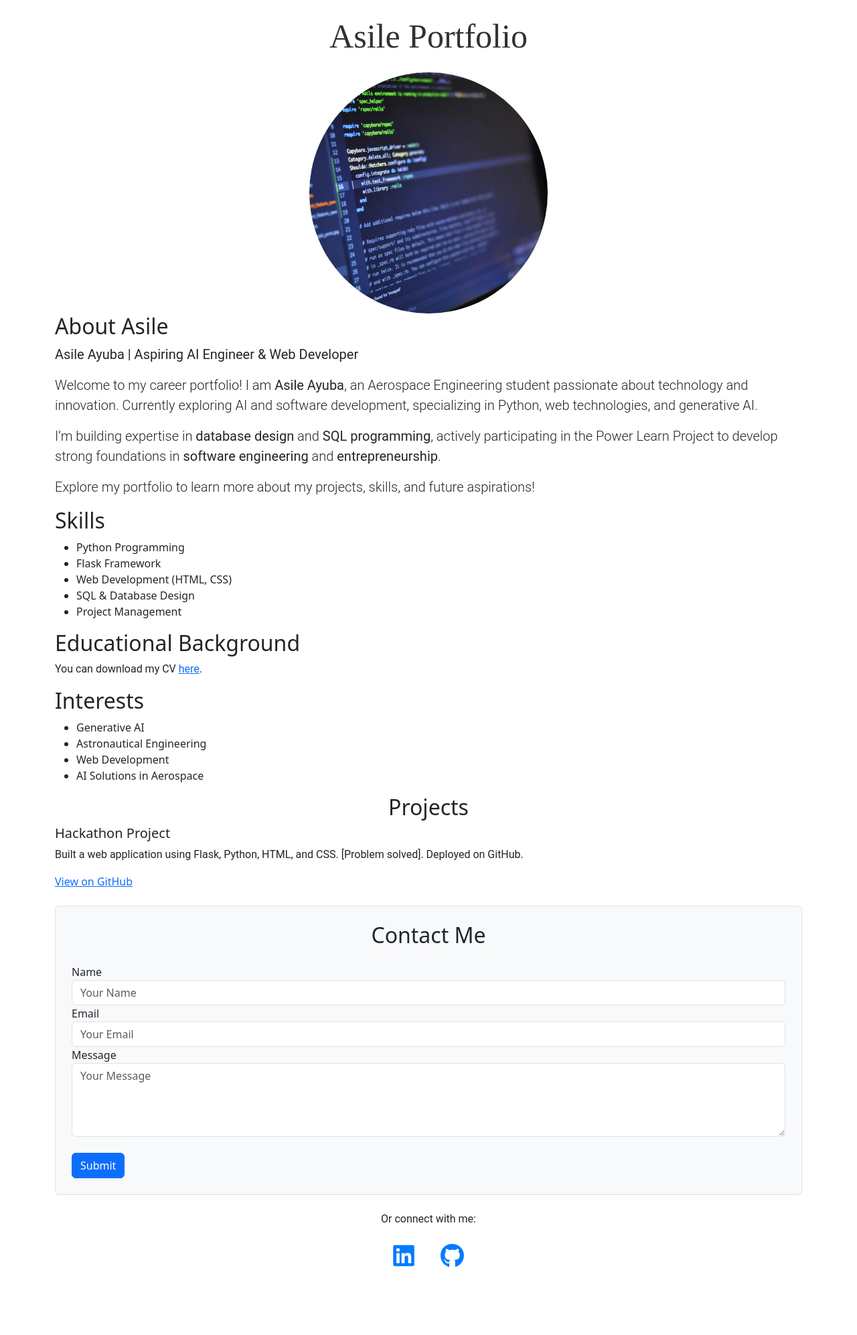
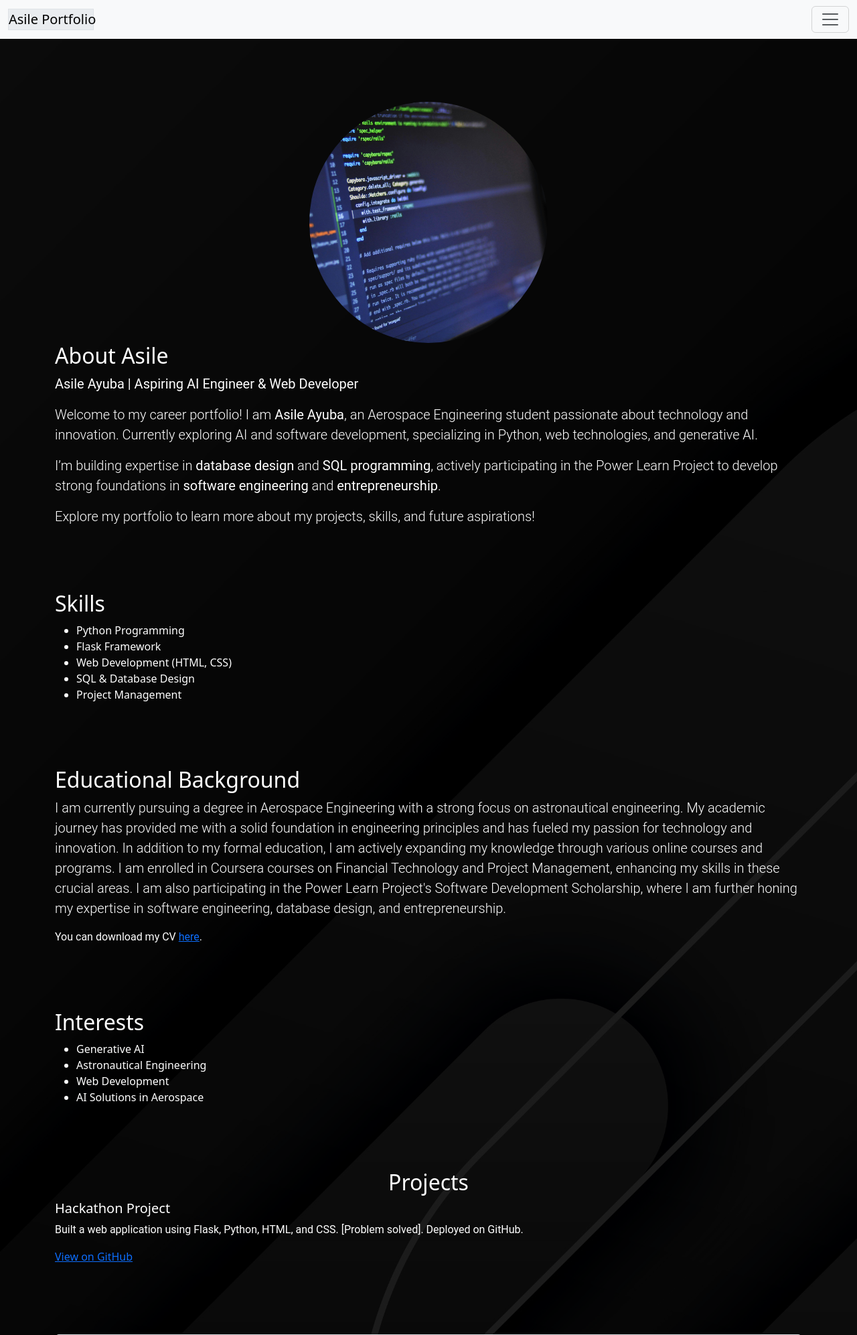
Before and after one commit to asileayuba/Asile-Career-Website, a Flask app: page / in a window 1280 px wide. Shown: the top 1993 px of the page at 67% size. Before the commit the page ends 1891 px from the top, so only its background shows below. Run offline with Flask 3, Linux system fonts and the light colour scheme; some libraries are stand-ins or nearby versions.

Commit message:
Update added, and more still coming

```diff
--- a/templates/home.html
+++ b/templates/home.html
@@ -8,11 +8,35 @@
     <link href="https://cdnjs.cloudflare.com/ajax/libs/font-awesome/5.15.4/css/all.min.css" rel="stylesheet">
     <title>Asile Portfolio</title>
     <style>
+        /* Background image with a dark overlay */
+        body {
+            background-image: url("static/Background-Image.jpg");
+            background-size: cover;
+            background-position: center;
+            position: relative;
+        }
+
+        /* Overlay to darken background */
+        body::before {
+            content: '';
+            position: absolute;
+            top: 0;
+            left: 0;
+            width: 100%;
+            height: 100%;
+            background-color: rgba(0, 0, 0, 0.6); /* Dark overlay */
+            z-index: -1;
+        }
+
+        /* Adjusting text colors for better readability */
+        h1, h2, p, ul, li, h5 {
+            color: #ffffff; /* White text */
+        }
+
         h1 {
             font-size: 50px;
             font-family: 'Times New Roman', Times, serif;
             font-weight: normal;
-            color: rgb(50, 50, 50);
             text-align: center;
         }
 
@@ -45,21 +69,75 @@
         .social-links a:hover {
             color: #0056b3;
         }
+
+        .bg-light {
+            background-color: rgba(255, 255, 255, 0.8) !important; /* Lighter background for form */
+        }
+
+        /* Add padding to the top of sections to account for the fixed navbar */
+        section {
+            padding-top: 80px; /* Adjust this value to match the height of your navbar */
+        }
+
+
     </style>
 </head>
 <body>
 
+    <nav class="navbar bg-body-tertiary fixed-top">
+      <div class="container-fluid">
+        <a class="navbar-brand" href="#">
+            <div class="text-nowrap bg-body-secondary border" style="width: 8rem;">
+                Asile Portfolio
+            </div>
+        </a>
+        <button class="navbar-toggler" type="button" data-bs-toggle="offcanvas" data-bs-target="#offcanvasNavbar" aria-controls="offcanvasNavbar" aria-label="Toggle navigation">
+          <span class="navbar-toggler-icon"></span>
+        </button>
+        <div class="offcanvas offcanvas-end" tabindex="-1" id="offcanvasNavbar" aria-labelledby="offcanvasNavbarLabel">
+          <div class="offcanvas-header">
+            <h5 class="offcanvas-title" id="offcanvasNavbarLabel">Navigation</h5>
+            <button type="button" class="btn-close" data-bs-dismiss="offcanvas" aria-label="Close"></button>
+          </div>
+          <div class="offcanvas-body">
+            <ul class="navbar-nav justify-content-end flex-grow-1 pe-3">
+              <li class="nav-item">
+                <a class="nav-link" href="#about">About</a>
+              </li>
+              <li class="nav-item">
+                <a class="nav-link" href="#skills">Skills</a>
+              </li>
+                <li class="nav-item">
+                    <a class="nav-link" href="#education">Educational Background</a>
+                  </li>
+                <li class="nav-item">
+                    <a class="nav-link" href="#interests">Interests</a>
+                  </li>
+              <li class="nav-item">
+                <a class="nav-link" href="#projects">Projects</a>
+              </li>
+              <li class="nav-item">
+                <a class="nav-link" href="#contact">Contact</a>
+              </li>
+              <li class="nav-item">
+                <a class="btn btn-success mt-3" href="static/Asile's Resume.pdf" download>Download CV</a>
+              </li>
+            </ul>
+          </div>
+        </div>
+      </div>
+    </nav><br><br><br>
+
     <div class="container">
-    <h1 class="mt-4 mb-4">Asile Portfolio</h1>
 
+        <!-- About Section -->
+        <section id="about">
         <div class="row justify-content-center">
             <div class="col-md-4 text-center">
                 <img id="banner" src="./static/Banner.jpg" alt="Asile Careers" class="img-fluid rounded-circle">
             </div>
         </div>
 
-    <!-- About Section -->
-    <section id="about">
             <h2>About Asile</h2>
             <p class="lead"><strong>Asile Ayuba | Aspiring AI Engineer & Web Developer</strong></p>
             <p class="lead">Welcome to my career portfolio! I am <strong>Asile Ayuba</strong>, an Aerospace Engineering student passionate about technology and innovation. Currently exploring AI and software development, specializing in Python, web technologies, and generative AI.</p>
@@ -82,6 +160,9 @@
         <!-- Educational Background -->
         <section id="education">
             <h2>Educational Background</h2>
+            <p class="lead">
+                I am currently pursuing a degree in Aerospace Engineering with a strong focus on astronautical engineering. My academic journey has provided me with a solid foundation in engineering principles and has fueled my passion for technology and innovation. In addition to my formal education, I am actively expanding my knowledge through various online courses and programs. I am enrolled in Coursera courses on Financial Technology and Project Management, enhancing my skills in these crucial areas. I am also participating in the Power Learn Project's Software Development Scholarship, where I am further honing my expertise in software engineering, database design, and entrepreneurship.
+            </p>
             <p>You can download my CV <a href="static/Asile's Resume.pdf" download>here</a>.</p>
         </section>
 
@@ -107,6 +188,7 @@
         </section>
 
         <!-- Contact Form Section -->
+        <section id="contact">
             <div class="contact-form-container">
                 <form class="contact-form bg-light p-4 border rounded">
                     <h2 class="text-center mb-4">Contact Me</h2>
@@ -132,11 +214,26 @@
                 <a href="https://www.linkedin.com/in/asileayuba" target="_blank" title="LinkedIn">
                     <i class="fab fa-linkedin"></i>
                 </a>
+                <a href="https://twitter.com/asileayuba" target="_blank" title="Twitter">
+                    <i class="fab fa-twitter"></i>
+                </a>
                 <a href="https://github.com/asileayuba" target="_blank" title="GitHub">
                     <i class="fab fa-github"></i>
                 </a>
             </div>
+        </section>
+    </div>
 
+    <script src="https://cdn.jsdelivr.net/npm/bootstrap@5.3.3/dist/js/bootstrap.bundle.min.js"></script>
+
+        <!-- Footer Section -->
+        <footer class="bg-dark text-white text-center py-3 mt-5">
+            <div class="container">
+                <p class="mb-0">&copy; 2024 Asile Portfolio. All Rights Reserved.</p>
             </div>
+        </footer>
+
+    </footer>
+
 </body>
 </html>
```
Also changed, not shown: static/Background-Image.jpg (added). Lines whose indentation alone changed are shown as unchanged.
